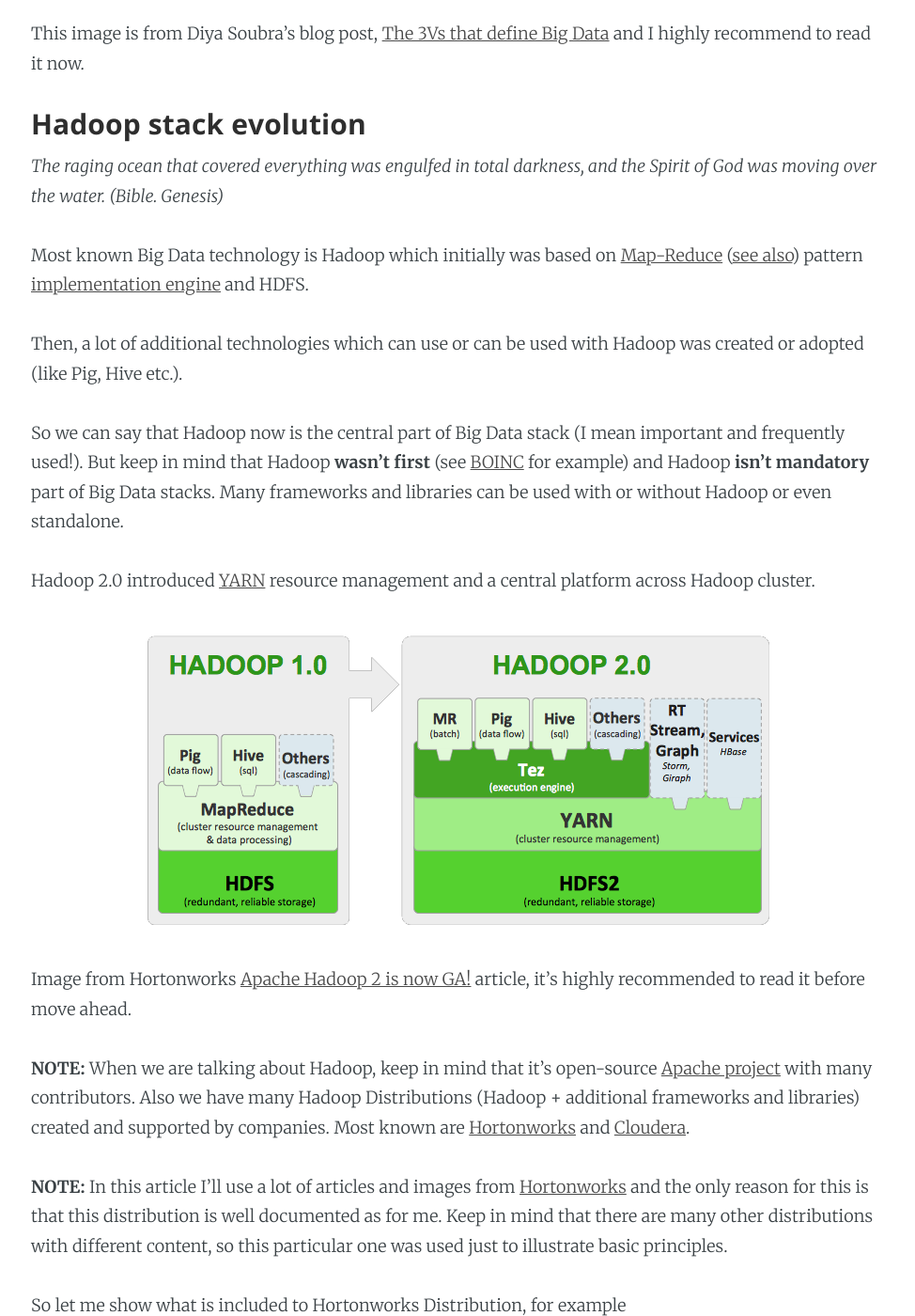
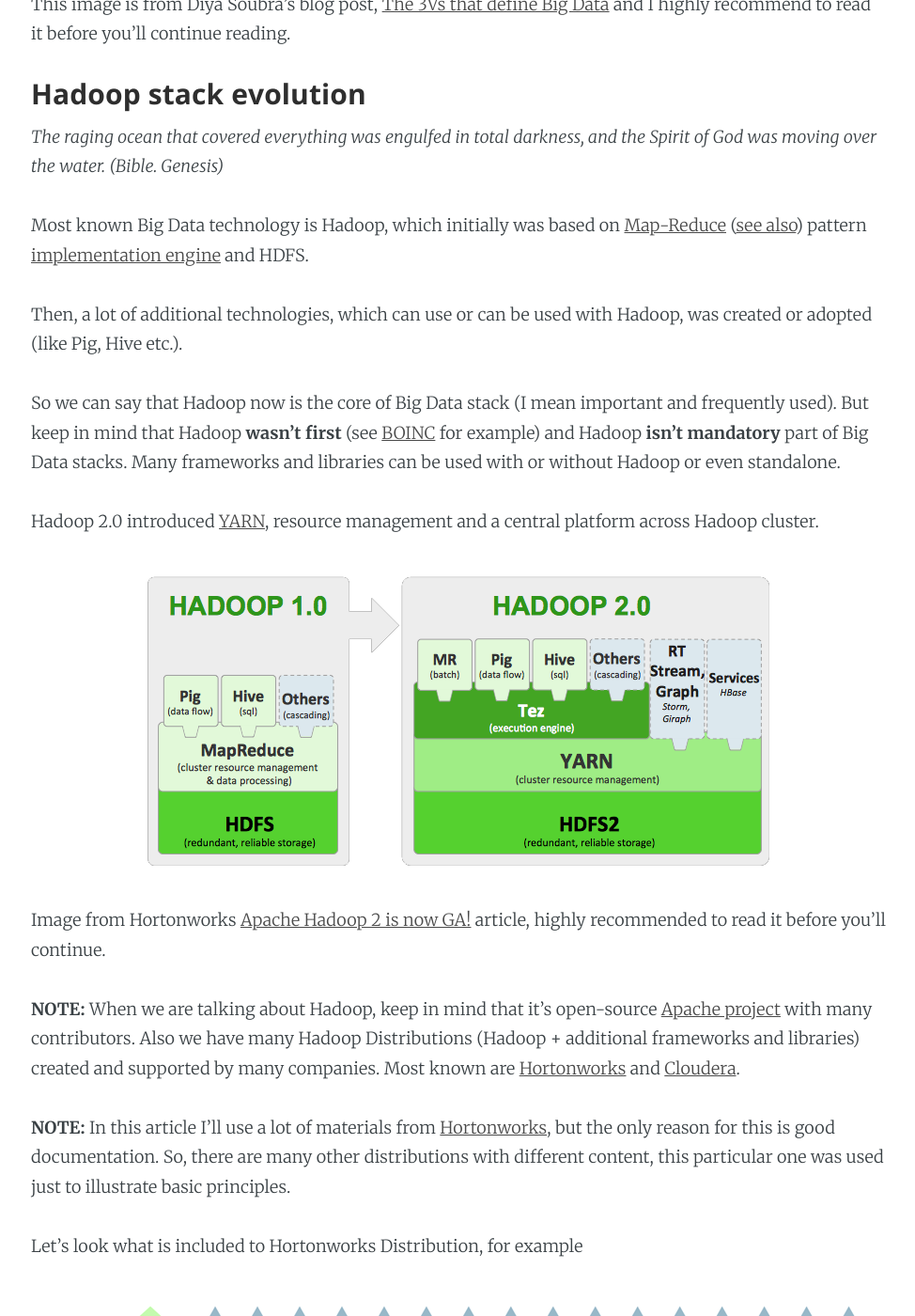
Before and after one commit to alikthename/sotnikdv.github.io, a Jekyll site: the page built from _posts/2015-05-31-who-is-who-in-bigdata.markdown, in a window 1280 px wide and 1400 px high, scrolled down 1311 px. Shown: the whole window at 94% size, without its empty margins (152-1126 px from the left). Built offline with Jekyll 4.4.1, drawn with Linux system fonts in a browser that asks for light colours; Markdown is read by kramdown in place of the engine named in the settings; comment, search, counter and statistics services are not loaded; some of the changed text lies outside the part shown.

Commit message:
Changes to Who is who in BigData article

```diff
--- a/_posts/2015-05-31-who-is-who-in-bigdata.markdown
+++ b/_posts/2015-05-31-who-is-who-in-bigdata.markdown
@@ -6,7 +6,7 @@ categories: BigData
 comments: true
 ---
 
-Almost year ago I've returned back to Big Data area and started overview of known to me and new technologies. I was really impressed and even scared with tons of new tools and libraries which I never heard before (since I've used Hadoop few years ago).
+Almost year ago I've returned back to Big Data area and started overview of new technologies. I was impressed with a lot of new tools and libraries which I never heard before (I've used Hadoop few years ago).
 So let me share results of this overview, quick look on who is who in Big Data.
 
 ### What is Big Data ###
@@ -15,37 +15,37 @@ So let me share results of this overview, quick look on who is who in Big Data.
 
 For many people Big Data it's a magic buzzword which sounds attractive, but have no exact meaning, so we have to start with definition.
 
-I guess that this picture is a good starting point to understand what is Big Data and Fast Data
+IMHO this picture will be the good starting point to understand what is Big Data and Fast Data
 
 ![The 3Vs that define Big Data](/assets/posts/2015-05-31-who-is-who-in-bigdata/what-is-bigdata.jpg)
 
-This image is from Diya Soubra's blog post, [The 3Vs that define Big Data](http://www.datasciencecentral.com/forum/topics/the-3vs-that-define-big-data) and I highly recommend to read it now.
+This image is from Diya Soubra's blog post, [The 3Vs that define Big Data](http://www.datasciencecentral.com/forum/topics/the-3vs-that-define-big-data) and I highly recommend to read it before you'll continue reading.
 
 ### Hadoop stack evolution ###
 
 *The raging ocean that covered everything was engulfed in total darkness, and the Spirit of God was moving over the water. (Bible. Genesis)*
 
-Most known Big Data technology is Hadoop which initially was based on [Map-Reduce](http://static.googleusercontent.com/media/research.google.com/en/us/archive/mapreduce-osdi04.pdf) ([see also](http://en.wikipedia.org/wiki/MapReduce)) pattern [implementation engine](http://hadoop.apache.org/docs/current/hadoop-mapreduce-client/hadoop-mapreduce-client-core/MapReduceTutorial.html) and HDFS.
+Most known Big Data technology is Hadoop, which initially was based on [Map-Reduce](http://static.googleusercontent.com/media/research.google.com/en/us/archive/mapreduce-osdi04.pdf) ([see also](http://en.wikipedia.org/wiki/MapReduce)) pattern [implementation engine](http://hadoop.apache.org/docs/current/hadoop-mapreduce-client/hadoop-mapreduce-client-core/MapReduceTutorial.html) and HDFS.
 
-Then, a lot of additional technologies which can use or can be used with Hadoop was created or adopted (like Pig, Hive etc.).
+Then, a lot of additional technologies, which can use or can be used with Hadoop, was created or adopted (like Pig, Hive etc.).
 
-So we can say that Hadoop now is the central part of Big Data stack (I mean important and frequently used!). But keep in mind that Hadoop **wasn't first** (see [BOINC](http://en.wikipedia.org/wiki/Berkeley_Open_Infrastructure_for_Network_Computing) for example) and Hadoop **isn't mandatory** part of Big Data stacks. Many frameworks and libraries can be used with or without Hadoop or even standalone.
+So we can say that Hadoop now is the core of Big Data stack (I mean important and frequently used). But keep in mind that Hadoop **wasn't first** (see [BOINC](http://en.wikipedia.org/wiki/Berkeley_Open_Infrastructure_for_Network_Computing) for example) and Hadoop **isn't mandatory** part of Big Data stacks. Many frameworks and libraries can be used with or without Hadoop or even standalone.
 
-Hadoop 2.0 introduced [YARN](http://hadoop.apache.org/docs/current/hadoop-yarn/hadoop-yarn-site/YARN.html) resource management and a central platform across Hadoop cluster.
+Hadoop 2.0 introduced [YARN](http://hadoop.apache.org/docs/current/hadoop-yarn/hadoop-yarn-site/YARN.html), resource management and a central platform across Hadoop cluster.
 
 ![Hadoop Stack Evolution](/assets/posts/2015-05-31-who-is-who-in-bigdata/hadoopstack-evolution.png)
 
-Image from Hortonworks [Apache Hadoop 2 is now GA!](http://hortonworks.com/blog/apache-hadoop-2-is-ga/) article, it's highly recommended to read it before move ahead.
+Image from Hortonworks [Apache Hadoop 2 is now GA!](http://hortonworks.com/blog/apache-hadoop-2-is-ga/) article, highly recommended to read it before you'll continue.
 
-**NOTE:** When we are talking about Hadoop, keep in mind that it's open-source [Apache project](https://hadoop.apache.org/) with many contributors. Also we have many Hadoop Distributions (Hadoop + additional frameworks and libraries) created and supported by companies. Most known are [Hortonworks](http://hortonworks.com) and [Cloudera](http://cloudera.com).
+**NOTE:** When we are talking about Hadoop, keep in mind that it's open-source [Apache project](https://hadoop.apache.org/) with many contributors. Also we have many Hadoop Distributions (Hadoop + additional frameworks and libraries) created and supported by many companies. Most known are [Hortonworks](http://hortonworks.com) and [Cloudera](http://cloudera.com).
 
-**NOTE:** In this article I'll use a lot of articles and images from [Hortonworks](http://hortonworks.com) and the only reason for this is that this distribution is well documented as for me. Keep in mind that there are many other distributions with different content, so this particular one was used just to illustrate basic principles.
+**NOTE:** In this article I'll use a lot of materials from [Hortonworks](http://hortonworks.com), but the only reason for this is good documentation. So, there are many other distributions with different content, this particular one was used just to illustrate basic principles.
 
-So let me show what is included to Hortonworks Distribution, for example
+Let's look what is included to Hortonworks Distribution, for example
 
 ![Hortonworks Distribution](/assets/posts/2015-05-31-who-is-who-in-bigdata/hortonworks-distribution.png)
 
-Interesting, isn't it? So it's not only Hadoop inside, it's alot of frameworks and libraries, which can be used on top or with Hadoop.
+As you can see, it's not only Hadoop inside, but a lot of frameworks and libraries, which can be used on top or with Hadoop.
 But what is Hive, Pig etc.? Before we will dive in details let's look on the whole picture.
 
 I'll use one more image from [Hortonworks Data Platform description page](http://hortonworks.com/hdp/), where you can find more details.
@@ -53,14 +53,14 @@ I'll use one more image from [Hortonworks Data Platform description page](http:/
 ![HDP](/assets/posts/2015-05-31-who-is-who-in-bigdata/hdp.jpg)
 
 
-So now it's time to overview most important technologies
+And now let's overview most important technologies
 
 ### List of Big Data technologies ###
 
-This is my list of the technologies you should be aware about. You may not be familiar with them but you definetly need to be aware about their existence and get basic understanding. So, let's start.
+This is my incomplete list of the technologies you should be at least aware about. You may not be familiar with them, but you definetly need to be aware about their existence and get basic understanding.
 
 
-**NOTE:** Before you'll start screaming "WTF?!", I'd like to say that if you'll scroll down to the next section, **you'll find schema which may be also good starting point**. So,
+**NOTE:** Before you'll say that this list is unstructured, I'd like to note in the next section **you'll find schema which may be also good starting point**. So,
 
 ![KEEP CALM AND CONTINUE READING](/assets/posts/2015-05-31-who-is-who-in-bigdata/calm-and-read.jpg)
 
```
